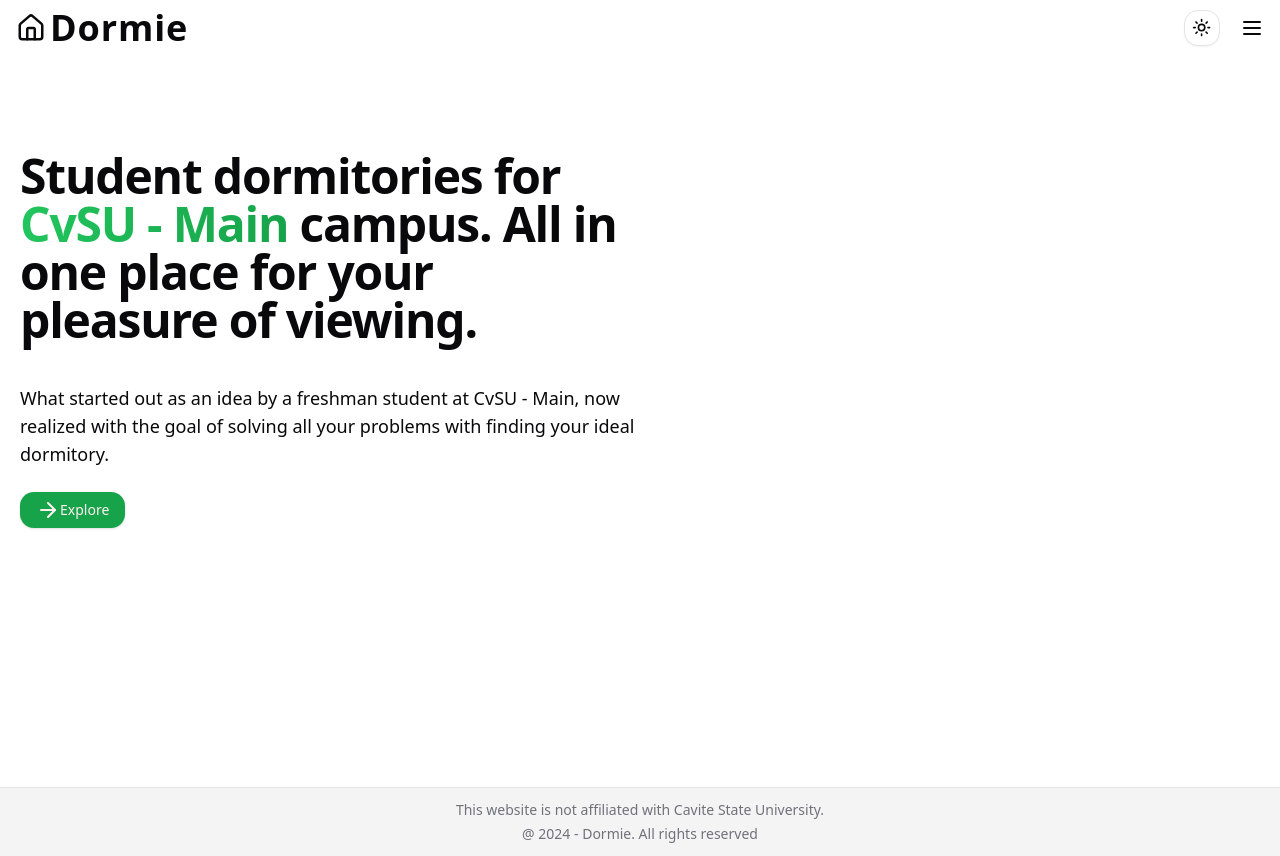
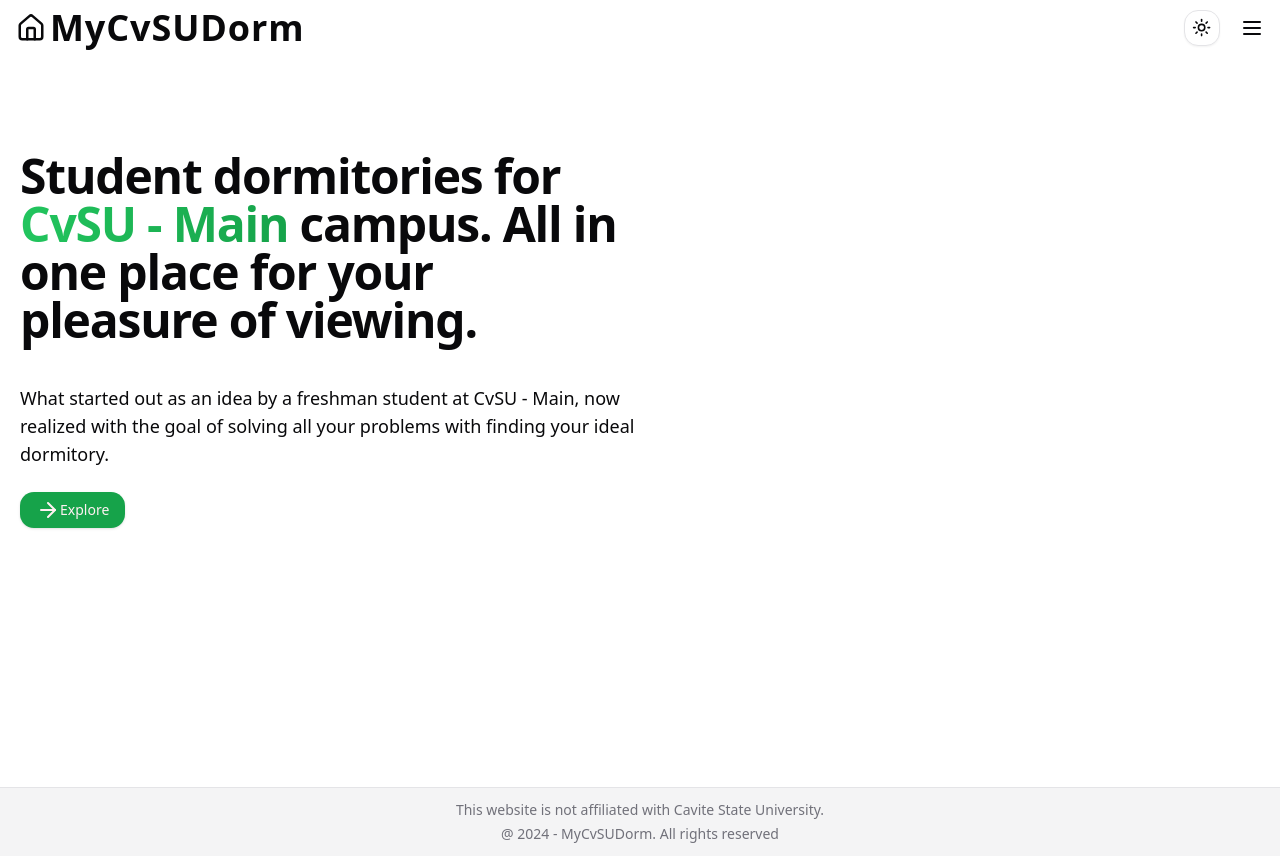
Before and after one commit to Waffenffs/Dormie, a Next.js app: page / in a window 1280 px wide. Built offline with nearby package versions, Linux system fonts and the light colour scheme; no server answers.

Commit message:
updated website name

```diff
--- a/app/(user)/listings/create/layout.tsx
+++ b/app/(user)/listings/create/layout.tsx
@@ -6,7 +6,7 @@
 import { Fragment } from "react"
 
 export const metadata: Metadata = {
-    title: "Dormie - Create Listing",
+    title: "MyCvSUDorm - Create Listing",
     authors: {
         name: "Waffen Sultan",
         url: "https://github.com/waffenffs"
--- a/app/(user)/listings/explore/layout.tsx
+++ b/app/(user)/listings/explore/layout.tsx
@@ -6,7 +6,7 @@
 import ListingsPage from "./page";
 
 export const metadata: Metadata = {
-    title: "Dormie - Listings",
+    title: "MyCvSUDorm - Listings",
     authors: {
         name: "Waffen Sultan",
         url: "https://github.com/waffenffs"
--- a/app/components/footer.tsx
+++ b/app/components/footer.tsx
@@ -4,7 +4,7 @@
     return (
         <footer className="border-t bg-muted text-muted-foreground text-sm text-center py-3 mt-24 flex flex-col gap-1">
             <span>This website is not affiliated with Cavite State University.</span>
-            <span>@ 2024 - Dormie. All rights reserved</span>
+            <span>@ 2024 - MyCvSUDorm. All rights reserved</span>
         </footer>
     )
 }
--- a/app/components/navigation.tsx
+++ b/app/components/navigation.tsx
@@ -44,7 +44,7 @@
                     className="text-2xl md:text-4xl font-bold tracking-wide flex flex-row items-center gap-1"
                 >
                     <HouseIcon  size={30} />
-                    <span>Dormie</span>
+                    <span>MyCvSUDorm</span>
                 </Link>
             </section>
 
--- a/app/layout.tsx
+++ b/app/layout.tsx
@@ -5,7 +5,7 @@
 import { Toaster } from "sonner";
 
 export const metadata: Metadata = {
-  title: "Dormie",
+  title: "MyCvSUDorm",
   authors: {
     name: "Waffen Sultan",
     url: "https://github.com/waffenffs"
--- a/app/login/layout.tsx
+++ b/app/login/layout.tsx
@@ -3,7 +3,7 @@
 import type { Metadata } from "next"
 
 export const metadata: Metadata = {
-    title: "Dormie - Login",
+    title: "MyCvSUDorm - Login",
     authors: {
         name: "Waffen Sultan",
         url: "https://github.com/waffenffs"
```
